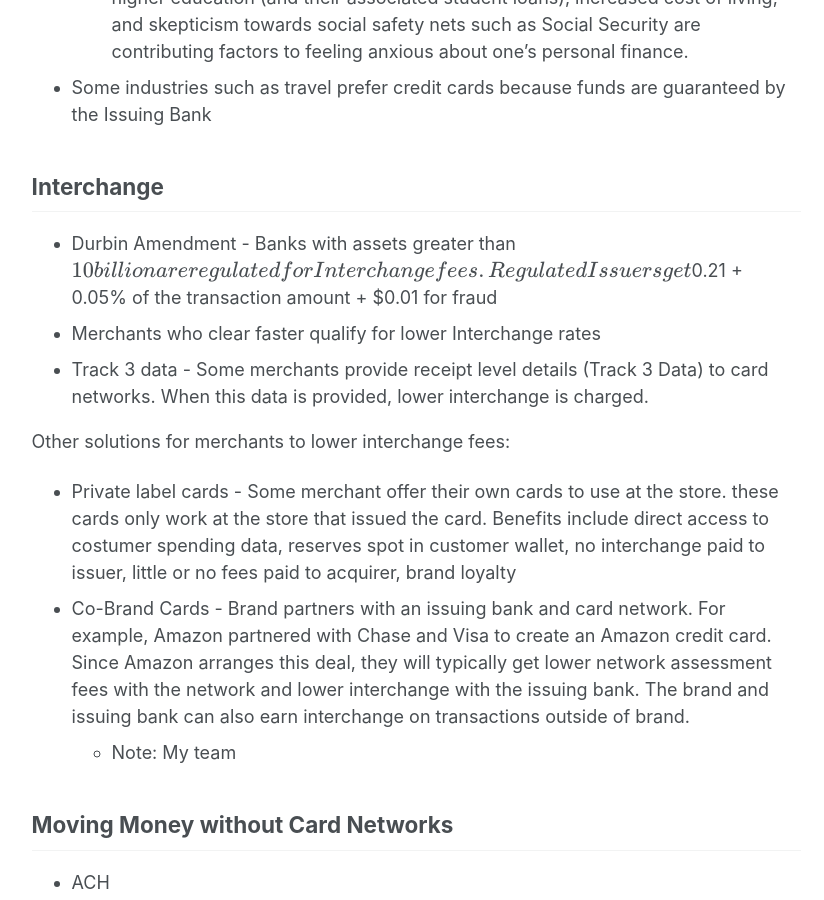
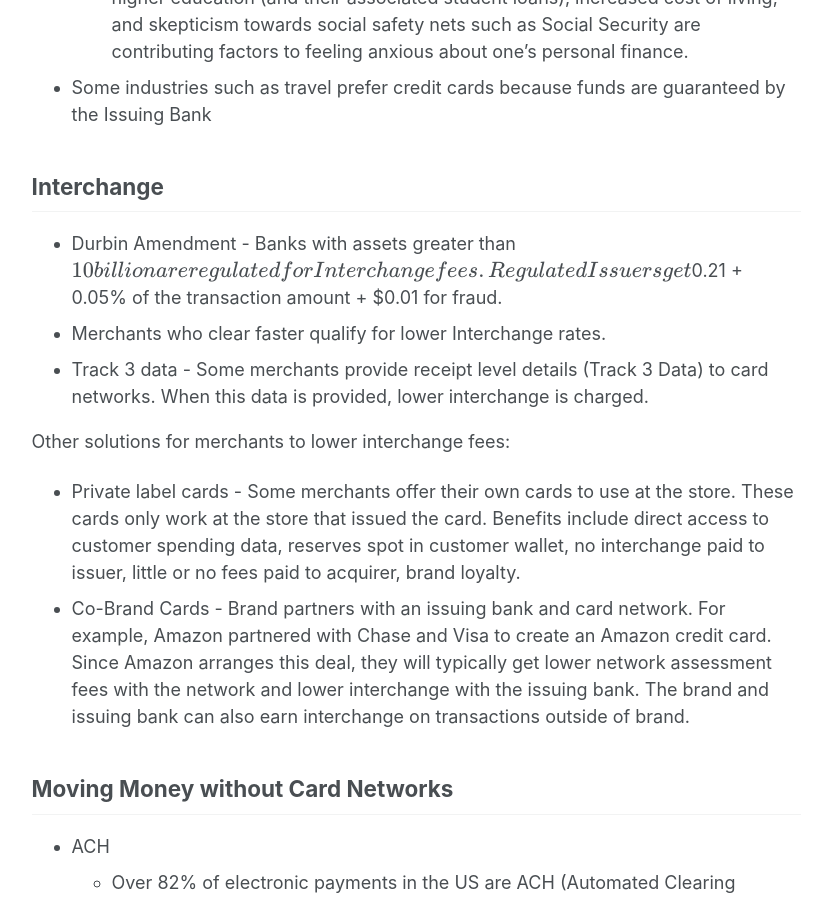
Before and after one commit to EthanHNguyen/ethanhnguyen.github.io, a Jekyll site: the page built from _posts/2023-12-20-book-summary.md, in a window 1280 px wide and 900 px high, scrolled down 6790 px. Shown: the whole window, without its empty margins (250-1074 px from the left). Built offline with Jekyll 4.4.1, drawn with Linux system fonts in a browser that asks for light colours; formulas are drawn with MathJax 3.

Commit message:
update syntax with markdown

```diff
--- a/_posts/2023-12-20-book-summary.md
+++ b/_posts/2023-12-20-book-summary.md
@@ -129,14 +129,14 @@
 
 ## Interchange
 
-- Durbin Amendment - Banks with assets greater than \$10 billion are regulated for Interchange fees. Regulated Issuers get \$0.21 + 0.05% of the transaction amount + \$0.01 for fraud
-- Merchants who clear faster qualify for lower Interchange rates
+- Durbin Amendment - Banks with assets greater than \$10 billion are regulated for Interchange fees. Regulated Issuers get \$0.21 + 0.05% of the transaction amount + \$0.01 for fraud.
+- Merchants who clear faster qualify for lower Interchange rates.
 - Track 3 data - Some merchants provide receipt level details (Track 3 Data) to card networks. When this data is provided, lower interchange is charged.
 
 Other solutions for merchants to lower interchange fees:
-- Private label cards - Some merchant offer their own cards to use at the store. these cards only work at the store that issued the card. Benefits include direct access to costumer spending data, reserves spot in customer wallet, no interchange paid to issuer, little or no fees paid to acquirer, brand loyalty
+
+- Private label cards - Some merchants offer their own cards to use at the store. These cards only work at the store that issued the card. Benefits include direct access to customer spending data, reserves spot in customer wallet, no interchange paid to issuer, little or no fees paid to acquirer, brand loyalty.
 - Co-Brand Cards - Brand partners with an issuing bank and card network. For example, Amazon partnered with Chase and Visa to create an Amazon credit card. Since Amazon arranges this deal, they will typically get lower network assessment fees with the network and lower interchange with the issuing bank. The brand and issuing bank can also earn interchange on transactions outside of brand.
-    - Note: My team
 
 ## Moving Money without Card Networks
 
```
